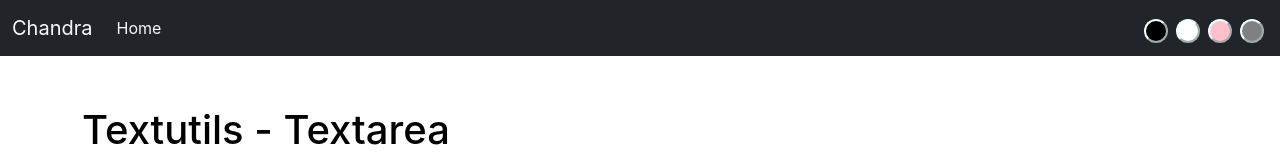
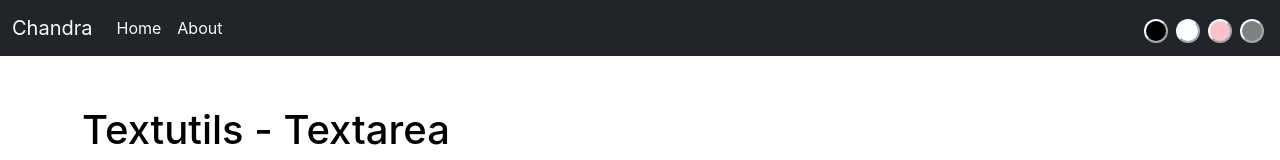
Before and after one commit to chandra071098/textutils, a React (Create React App) app: page / in a window 1280 px wide. Shown: the top 160 px of the page. Built offline with nearby package versions, Linux system fonts and the light colour scheme.

Commit message:
Adding back about menu

```diff
--- a/src/components/Navbar.js
+++ b/src/components/Navbar.js
@@ -18,7 +18,7 @@ const Navbar = (props) => {
     <>
     <nav className={`navbar navbar-expand-lg bg-${props.color==='black'?'light':'dark'}`} >
     <div className="container-fluid">
-      <a className={`navbar-brand text-${props.color==='black'?'dark':'light'}`} href="/home">{props.title}</a>
+      <a className={`navbar-brand text-${props.color==='black'?'dark':'light'}`} href="home">{props.title}</a>
       <button className="navbar-toggler" type="button" data-bs-toggle="collapse" data-bs-target="/navbarSupportedContent" aria-controls="navbarSupportedContent" aria-expanded="false" aria-label="Toggle navigation">
         <span className="navbar-toggler-icon"></span>
       </button>
@@ -27,9 +27,9 @@ const Navbar = (props) => {
           <li className="nav-item">
             <a className={`nav-link text-${props.color==='black'?'dark':'light'}`} aria-current="page" href="home">Home</a>
           </li>
-          {/* <li className="nav-item">
+          <li className="nav-item">
             <a className={`nav-link text-${props.color==='black'?'dark':'light'}`} href="/about">{props.about}</a>
-          </li> */}
+          </li>
           {/* <li className="nav-item dropdown">
             <a className={`nav-link dropdown-toggle text-${props.color==='black'?'dark':'light'}`} href="/" role="button" data-bs-toggle="dropdown" aria-expanded="false">
               Products
```
